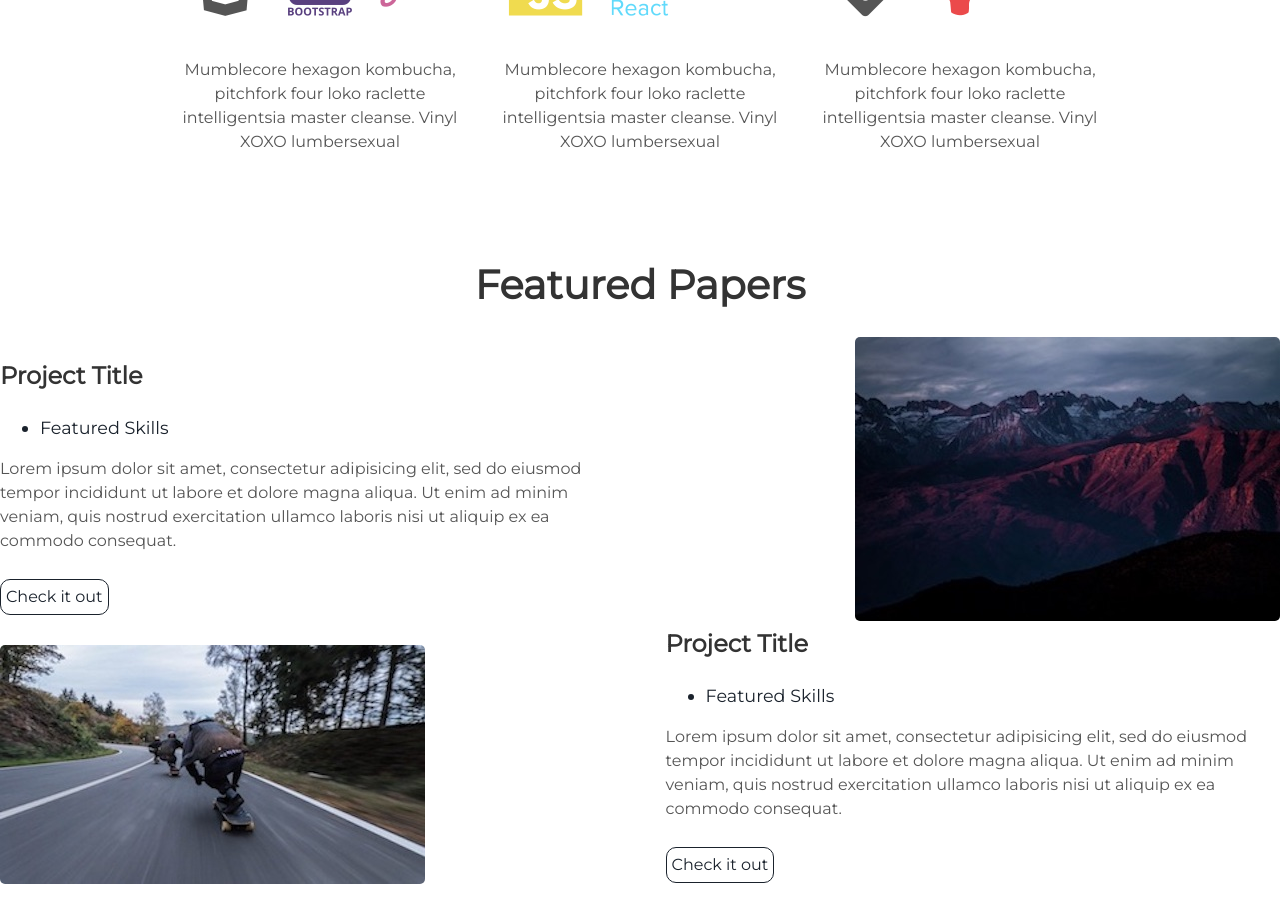
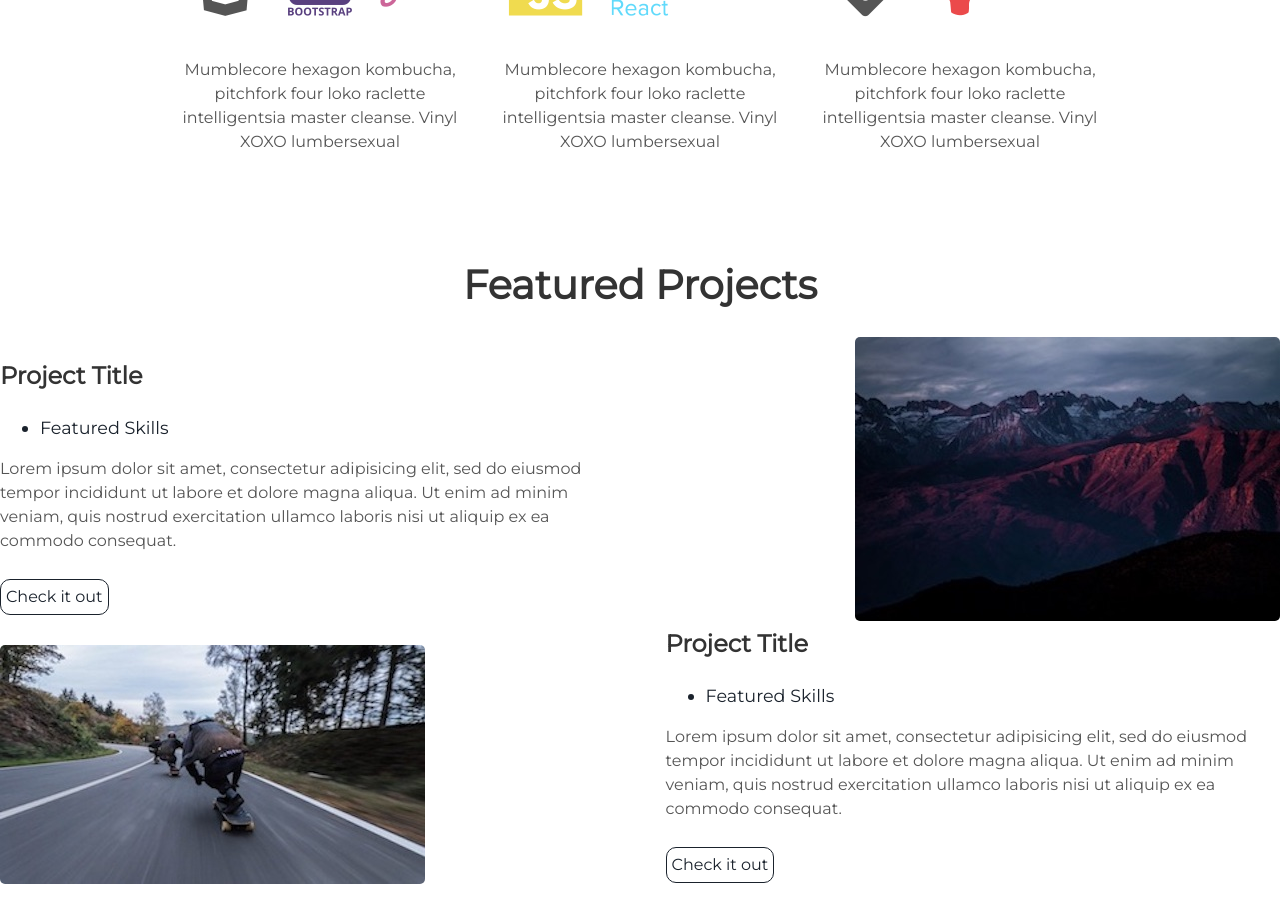
Before and after one commit to flipgig/website, a Jekyll site: the page built from index.md, in a window 1280 px wide and 900 px high, scrolled down 1356 px. Built offline with Jekyll 4.4.1, drawn with Linux system fonts in a browser that asks for light colours; our own code applies the rules of GitHub Pages for plain Markdown files.

Commit message:
Update papers.html

```diff
--- a/_includes/papers.html
+++ b/_includes/papers.html
@@ -1,5 +1,5 @@
 <div class="user-details">
-  <h1> Featured Papers </h1>
+  <h1> Featured Projects </h1>
 </div>
 <div class="user-projects">
   <div class="images-right">
```
